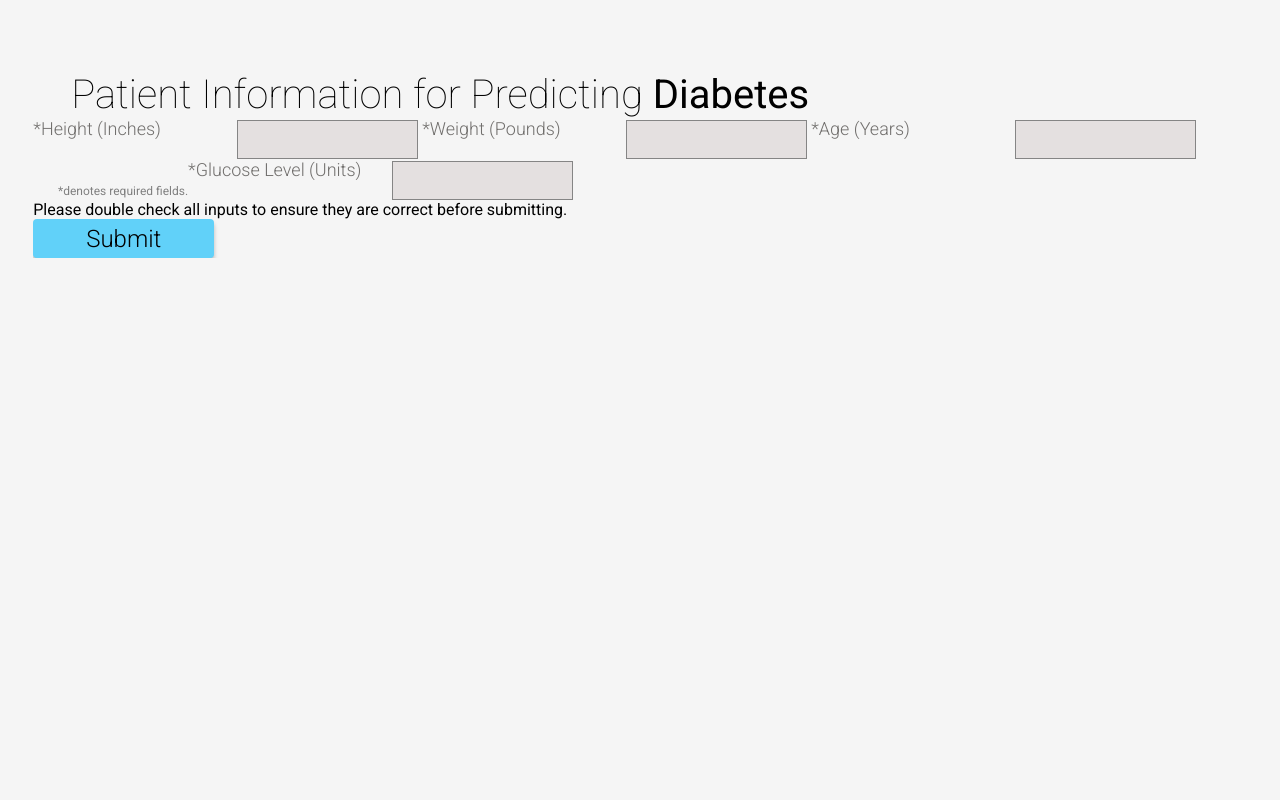
After one commit to ethanliaw16/HealthPredict, a Flask app: page /diabetesinputs in a window 1280 px wide. The commit adds this page. Run offline with Flask 2, Linux system fonts and the light colour scheme.

Commit message:
changed directory structure and added diabetes form

```diff
--- a/flask_apps/Health_Predict.py
+++ b/flask_apps/Health_Predict.py
@@ -1,9 +1,29 @@
-from flask import Flask, jsonify, request
-import pandas as pd
-app = Flask(__name__)
+# from flask import Flask, jsonify, request, render_template
+# import pandas as pd
+# from forms import DiabetesInputsForm
+# app = Flask(__name__)
 
-@app.route('/home', methods=['GET'])
-def get_data():
-    some_data = pd.read_csv('../ehr_diabetes_no_missing_3k.csv')
-    response = {'diabetes_data':some_data.head().to_json()}
-    return jsonify(response)
+# # @app.route('/home', methods=['GET'])
+# # def get_data():
+# #     some_data = pd.read_csv('../ehr_diabetes_no_missing_3k.csv')
+# #     response = {'diabetes_data':some_data.head().to_json()}
+# #     return jsonify(response)
+
+# @app.route('/home', methods=['GET'])
+# def home():
+#     return render_template('homepage.html')
+
+# @app.route("/create", methods=['GET', 'POST'])
+# def inputDiabetesInfo():
+#     form = DiabetesInputsForm()
+#     # if form.validate_on_submit():
+#         # send to GAN instead of Post
+
+#         # inputs = Post(title=form.title.data, edition=form.edition.data, authors=form.authors.data,
+#         # price=form.price.data, user_id=current_user.id, class_id=form.course.data,
+#         # quality=form.quality.data, description=form.description.data)
+
+#         # return redirect(url_for('home')) this should go to output page instead
+#     return render_template('input_diabetes.html', form=form)
+
+from app import app
--- /dev/null
+++ b/flask_apps/app/__init__.py
@@ -0,0 +1,6 @@
+from flask import Flask
+
+app = Flask(__name__)
+app.config['SECRET_KEY'] = '8d5eb5a677571260474b96e59afd5'
+
+from app import routes
--- /dev/null
+++ b/flask_apps/app/forms.py
@@ -0,0 +1,10 @@
+from flask_wtf import FlaskForm
+from wtforms import StringField, SubmitField, TextAreaField, DecimalField
+from wtforms.validators import DataRequired
+
+class DiabetesInputsForm (FlaskForm):
+    height = DecimalField('Height', places=2, validators=[DataRequired()])
+    weight = DecimalField('Weight', places=2, validators=[DataRequired()])
+    age = StringField('Age', validators=[DataRequired()])
+    glucose = DecimalField('Glucose Level', places=2, validators=[DataRequired()])
+    submit = SubmitField('Submit')
--- /dev/null
+++ b/flask_apps/app/routes.py
@@ -0,0 +1,28 @@
+from flask import Flask, jsonify, request, render_template
+from app import app
+import pandas as pd
+from app.forms import DiabetesInputsForm
+
+# @app.route('/home', methods=['GET'])
+# def get_data():
+#     some_data = pd.read_csv('../ehr_diabetes_no_missing_3k.csv')
+#     response = {'diabetes_data':some_data.head().to_json()}
+#     return jsonify(response)
+
+@app.route('/')
+@app.route('/home', methods=['GET'])
+def home():
+    return render_template('homepage.html')
+
+@app.route('/about')
+def about():
+    return render_template('about.html')
+
+@app.route("/diabetesinputs", methods=['GET', 'POST'])
+def inputDiabetesInfo():
+    form = DiabetesInputsForm()
+    # if form.validate_on_submit():
+        # send to GAN
+
+        # return redirect(url_for('home')) this should go to output page instead
+    return render_template('input_diabetes.html', title='Diabetes Inputs', form=form)
--- /dev/null
+++ b/flask_apps/app/static/input_diabetes.css
@@ -0,0 +1,125 @@
+@import url('https://fonts.googleapis.com/css2?family=Roboto:wght@100;300;400&display=swap');
+
+* {
+    font-family: 'Roboto', sans-serif;
+
+    box-sizing: border-box;
+    overflow: auto;
+}
+
+html {
+  background-color: #F5F5F5;
+}
+
+.patient-info {
+  margin-top: 5%;
+  padding-left: 5%;
+  display: inline-block;
+  padding-right: 10px;
+  margin-bottom: 0;
+  font-size: 40px;
+  font-weight: 200;
+}
+
+.diabetes {
+  margin-top: 5%;
+  display: inline-block;
+  margin-bottom: 0;
+  font-size: 40px;
+  font-weight: 400;
+}
+
+.height, .weight, .age, .glucose {
+    color: rgb(113,111,109);
+    font-size: 14px;
+    width: 200px;
+    display: inline-block;
+    margin-bottom: 5px;
+  }
+
+label {
+  font-weight: 300;
+  font-size: 18px;
+
+}
+
+.error {
+    margin-bottom: 10px;
+    font-size: 10px;
+    width: 100px;
+}
+
+input[type="text"] {
+    color: rgb(113,111,109);
+
+  }
+
+.input {
+    padding-left: 2%;
+  }
+
+
+.input-boxes {
+  width: 181px;
+  height: 39px;
+  background: #E4E0E0;
+  border: 1px solid #858585;
+  box-sizing: border-box;
+    /* margin-left: 1%;
+    display: inline-block;
+    margin-right: 60%;
+    margin-bottom: 1%;
+    border-radius: 3px;
+    font-size: 12px;
+    color: rgb(113,111,109);
+    font-size: 12px;
+    width: 200px;
+    display: inline-block; */
+}
+
+.required {
+    float: left;
+    padding-top: 25px;
+    padding-left: 2%;
+    font-size: 12px;
+    color: gray;
+
+  }
+
+a {
+    text-decoration: none;
+    color: #5DBFE2;
+    font-size: 16px;
+
+  }
+  a:hover {
+    color:gray;
+
+  }
+  .bar {
+    background-color:rgb(233, 231, 231);
+
+  }
+
+.submit_data {
+    width: 181px;
+    height: 39px;
+    font-size: 24px;
+    font-weight: 300;
+    background: #61D1F9;
+    box-shadow: 0px 4px 4px rgba(0, 0, 0, 0.25);
+    border-radius: 4px;
+    border-color: transparent;
+
+    /* background: #5DBFE2 100%;
+    text-align: center;
+    font-size: 14px;
+    color: white; */
+    /* width: 100%;
+    height: 100%; */
+    /* border-radius: 6px;
+    width: 175.2px;
+    height: 33px;
+    margin-left: 17%;
+    margin-top: 1%; */
+}
--- a/flask_apps/static/about.html
+++ b/flask_apps/app/templates/about.html
@@ -1,6 +1,6 @@
 <html>
     <title>About HealthPredict</title>
-    <link rel="stylesheet" type="text/css" href="about.css">
+    <link rel="stylesheet" type="text/css" href="{{ url_for('static', filename='about.css') }}">
 
     <h1 class="about">About</h1><h1 class="title">HealthPredict</h1>
     <div class="tagline">the first preventative system against diabetes and heart disease</div>
--- /dev/null
+++ b/flask_apps/app/templates/input_diabetes.html
@@ -0,0 +1,72 @@
+<html>
+    <title>Diabetes Inputs</title>
+    <link rel="stylesheet" type="text/css" href="{{ url_for('static', filename='input_diabetes.css') }}">
+
+  <h1 class="patient-info">Patient Information for Predicting</h1><h1 class="diabetes">Diabetes</h1>
+  <div class="input">
+    <form class="form" #f="ngForm" action='' method='POST'>
+      {{ form.hidden_tag() }}
+      <div class="height">
+        <label for="height">*Height (Inches)</label>
+      </div>
+      {% if form.height.errors %}
+      {{ form.height(class="input-boxes") }}
+      {% for error in form.height.errors %}
+      <div class="error">{{ error }}</div>
+      {% endfor %}
+      {% else %}
+      {{ form.height(class="input-boxes") }}
+      {% endif %}
+
+      <div class="weight">
+        <label for="weight">*Weight (Pounds)</label>
+      </div>
+      {% if form.weight.errors %}
+      {{ form.weight(class="input-boxes") }}
+      {% for error in form.weight.errors %}
+      <div class="error">{{ error }}</div>
+      {% endfor %}
+      {% else %}
+      {{ form.weight(class="input-boxes") }}
+      {% endif %}
+
+      <div class="age">
+        <label for="age">*Age (Years)</label>
+      </div>
+      {% if form.age.errors %}
+      {{ form.age(class="input-boxes") }}
+      {% for error in form.age.errors %}
+      <div class="error">{{ error }}</div>
+      {% endfor %}
+      {% else %}
+      {{ form.age(class="input-boxes") }}
+      {% endif %}
+
+      <div class="glucose">
+        <label for="glucose">*Glucose Level (Units)</label>
+      </div>
+      {% if form.glucose.errors %}
+      {{ form.glucose(class="input-boxes") }}
+      {% for error in form.glucose.errors %}
+      <div class="error">{{ error }}</div>
+      {% endfor %}
+      {% else %}
+      {{ form.glucose(class="input-boxes") }}
+      {% endif %}
+
+
+      <div class="required">
+        *denotes required fields.
+      </div>
+      <div class="double-check">
+        Please double check all inputs to ensure they are correct before submitting.
+      </div>
+      <div class="submit_data_div">
+        <div type="submit">
+        </div>
+        {{ form.submit(class="submit_data") }}
+      </div>
+    </form>
+  </div>
+</body>
+</html>
```
Also changed, not shown: flask_apps/app/static/about.css (renamed from flask_apps/static/about.css), flask_apps/app/templates/guessthereal.html (renamed from flask_apps/static/guessthereal.html), flask_apps/app/templates/homepage.html (renamed from flask_apps/static/homepage.html).
